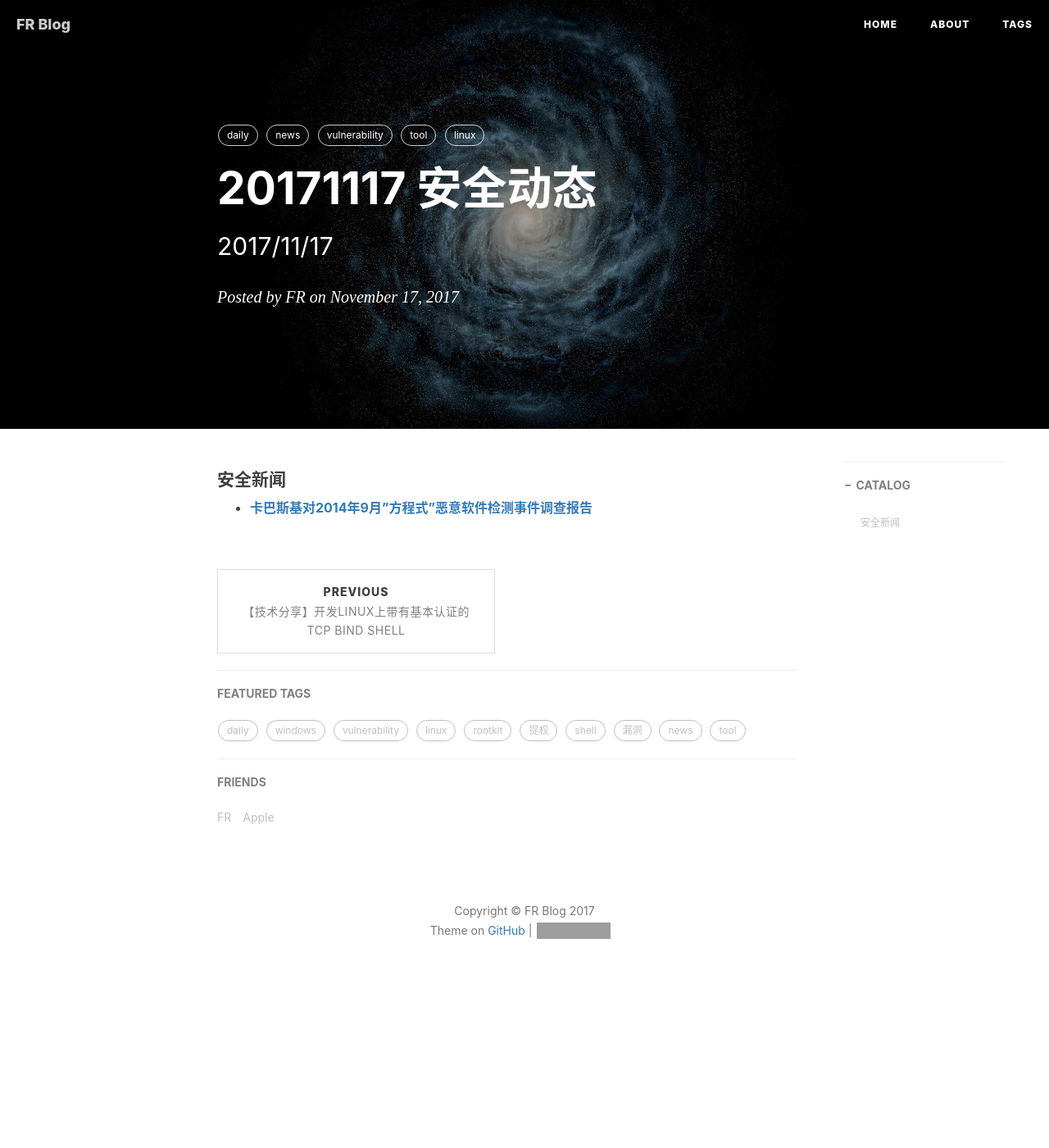
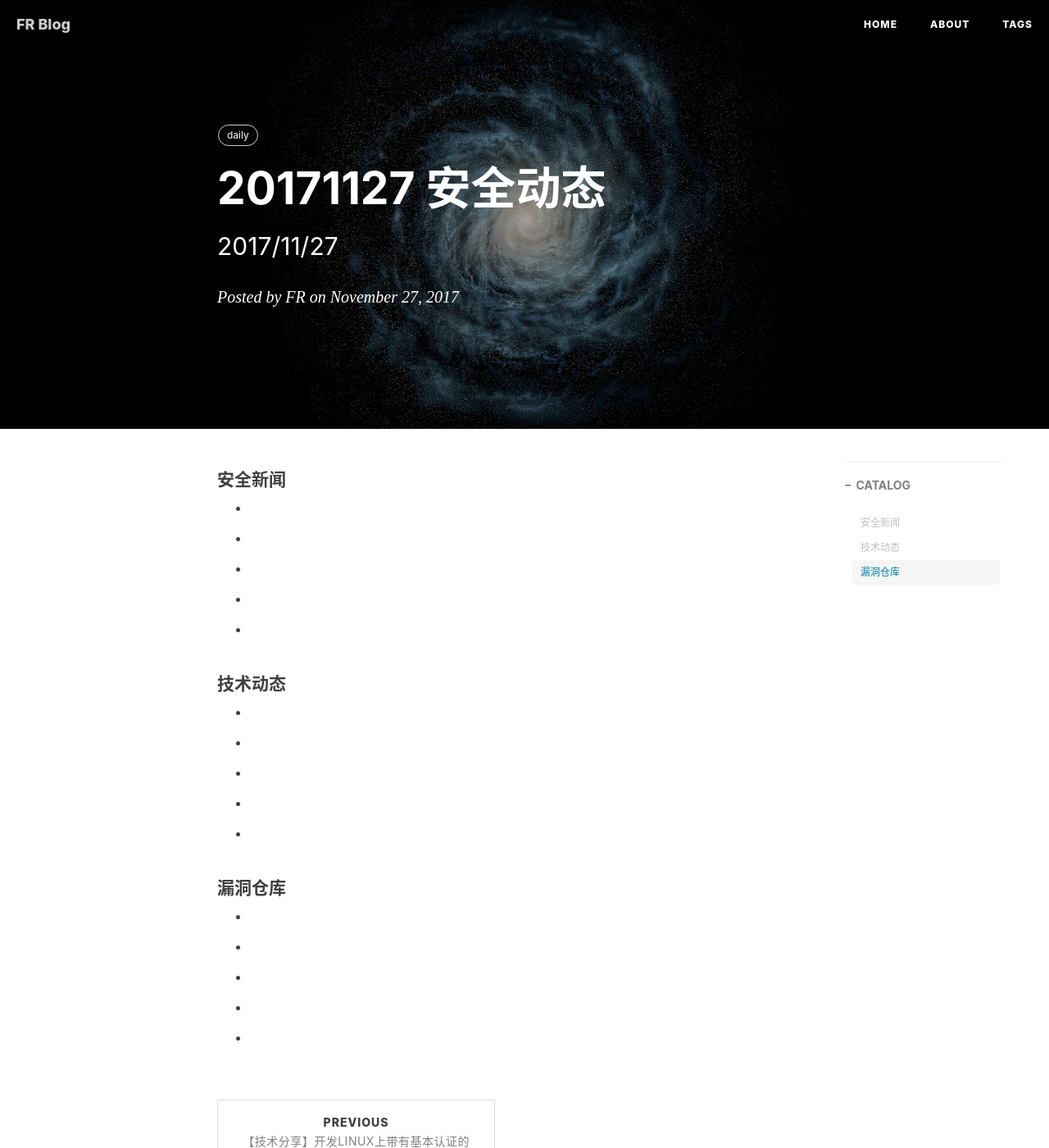
Before and after one commit to flankeraptor/flankeraptor.github.io, a Jekyll site: the page built from _posts/2017-11-27-01-20171127-安全动态.md, in a window 1280 px wide and 1400 px high. Shown: the whole window at 82% size. Built offline with Jekyll 4.4.1, drawn with Linux system fonts in a browser that asks for light colours; nearby versions of some CDN libraries; comment, search, counter and statistics services are not loaded; grey boxes are pictures that could not be loaded.

Commit message:
Update 2017-11-27-01-20171127-安全动态.md

```diff
--- a/_posts/2017-11-27-01-20171127-安全动态.md
+++ b/_posts/2017-11-27-01-20171127-安全动态.md
@@ -1,17 +1,43 @@
 ---
 layout: post
-title: 20171117 安全动态
-subtitle: 2017/11/17
-date: 2017-11-17
+title: 20171127 安全动态
+subtitle: 2017/11/27
+date: 2017-11-27
 author: FR
 header-img: img/post-bg-dailysec.jpg
 catalog: true
 tags:
     - daily
-    - news
-    - vulnerability
-    - tool
-    - linux
 ---
 #### 安全新闻
-- **[卡巴斯基对2014年9月"方程式"恶意软件检测事件调查报告](https://securelist.com/investigation-report-for-the-september-2014-equation-malware-detection-incident-in-the-us/83210/)**
+- **[]()**
+
+- **[]()**
+
+- **[]()**
+
+- **[]()**
+
+- **[]()**
+
+#### 技术动态
+- **[]()**
+
+- **[]()**
+
+- **[]()**
+
+- **[]()**
+
+- **[]()**
+
+#### 漏洞仓库
+- **[]()**
+
+- **[]()**
+
+- **[]()**
+
+- **[]()**
+
+- **[]()**
```
